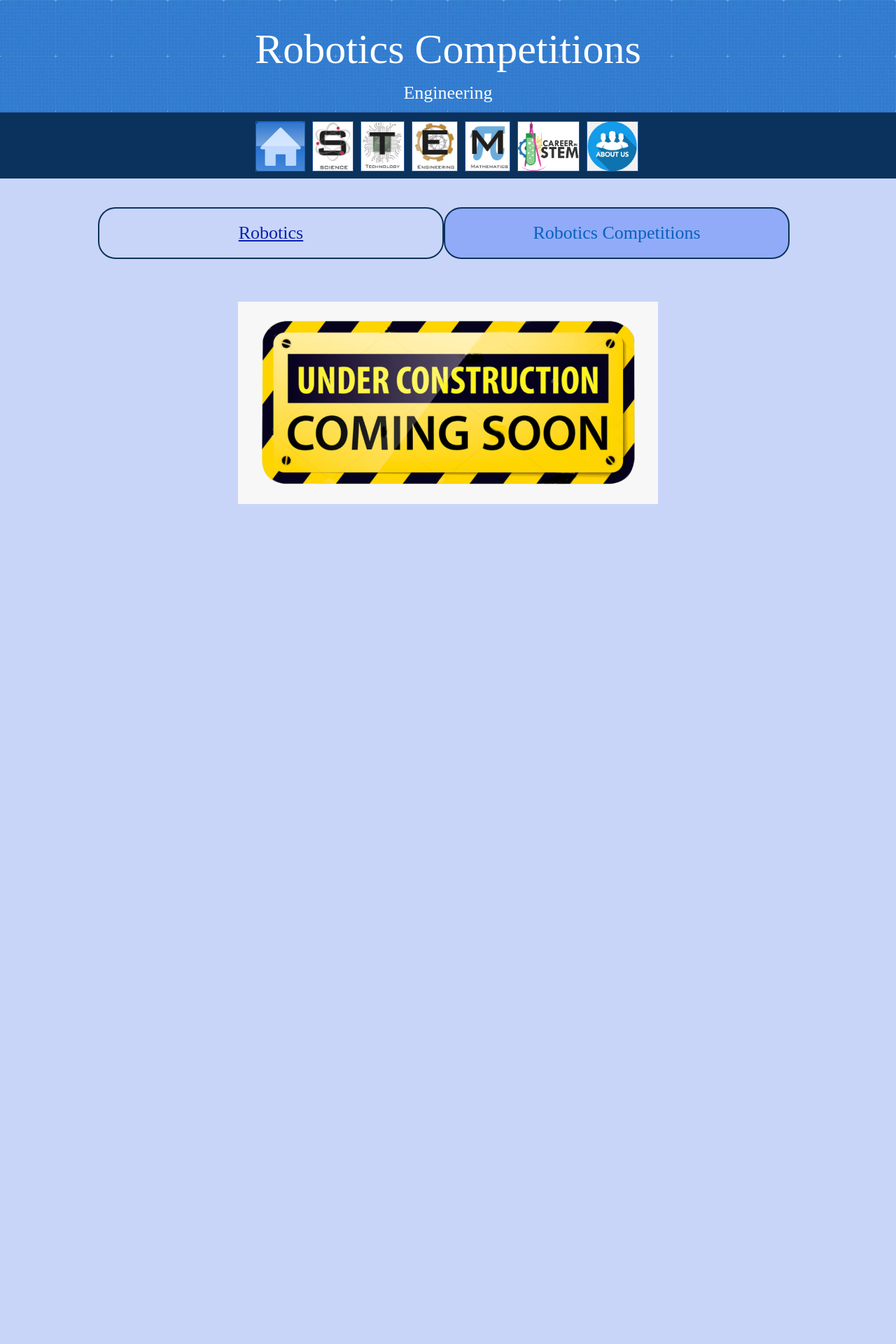
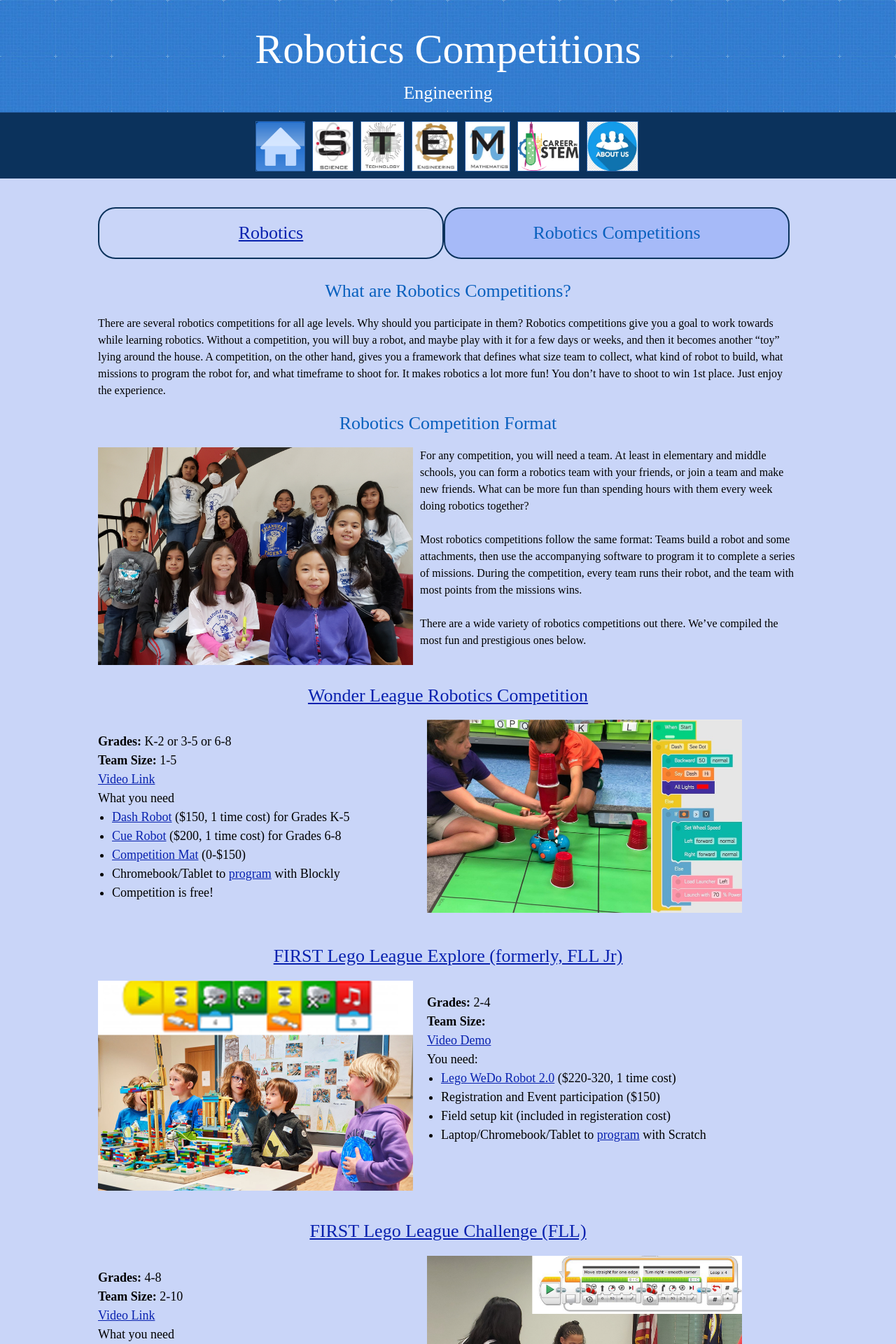
Before and after one commit to radicalcollegestrategies/stemscholars, a Jekyll site: the page built from engineering/robocompetitions.md, in a window 1280 px wide. Shown: the top 1920 px of the page at 70% size. Built offline with Jekyll 4.4.1, drawn with Linux system fonts in a browser that asks for light colours; some web fonts are replaced; before the commit the page ends 900 px from its top, so only the background shows below that; some of the changed text lies outside the part shown.

Commit message:
Robotics Competitions

```diff
--- a/_config.yml
+++ b/_config.yml
@@ -35,3 +35,6 @@
 #   - vendor/cache/
 #   - vendor/gems/
 #   - vendor/ruby/
+
+collections:
+  robocomp:
--- a/engineering/robocompetitions.md
+++ b/engineering/robocompetitions.md
@@ -14,4 +14,74 @@
   </div>
 </section50short>
 
-<img class="center" src="/images/ComingSoon.png" style="width:600px; padding-top:50px;">
+<section50short>
+<h2>What are Robotics Competitions?</h2>
+<div>There are several robotics competitions for all age levels. Why should you participate in them? Robotics competitions give you a goal to work towards while learning robotics. Without a competition, you will buy a robot, and maybe play with it for a few days or weeks, and then it becomes another “toy” lying around the house. A competition, on the other hand, gives you a framework that defines what size team to collect, what kind of robot to build, what missions to program the robot for, and what timeframe to shoot for. It makes robotics a lot more fun!
+You don’t have to shoot to win 1st place. Just enjoy the experience.
+ </div>
+
+<h2>Robotics Competition Format</h2>
+<section50>
+    <img class="section50left" src="/images/engg/Emanuele1.jpg">
+<div class="sectionpdright">
+For any competition, you will need a team. At least in elementary and middle schools,
+you can form a robotics team with your friends, or join a team and make new friends.
+What can be more fun than spending hours with them every week doing robotics together?
+
+<br> <br>
+
+Most robotics competitions follow the same format: Teams build a robot and some attachments, then use the accompanying software to program it to complete a series of missions. During the competition, every team runs their robot, and the team with most points from the missions wins.
+<br> <br>
+There are a wide variety of robotics competitions out there. We’ve compiled the most fun and prestigious ones below.
+ </div>
+</section50>
+
+{% for comp in site.robocomp %}
+<section50>
+  <h2> <a class="h2link" href=" {{ comp.toplink }} ">{{ comp.heading }} </a> </h2>
+
+  <!-- Use capture to prevent outputting i -->
+  {% capture _%}{% increment i %}{% endcapture %}
+  {% assign mod = i | modulo:2 %}
+
+  <!-- For even loop runs, put pic to left. Switch for odd -->
+  {% if mod == 0 %}
+
+    <img class="section50left" src="{{ comp.pic }}">
+    <div class="section50right">
+    <ul class="compl1">
+    <li><b>Grades:</b> {{ comp.grades }} </li>
+    <li><b>Team Size:</b> {{ comp.teamsize }} </li>
+    <li><a href=" {{ comp.video }} ">Video Demo</a> </li>
+    <li>You need:
+    <ul class="compl2">
+      {{ comp.content }}
+    </ul> </li> </ul>
+    </div>
+
+  {% else %}
+
+    <div class="section50left">
+    <ul class="compl1">
+    <li><b>Grades:</b> {{ comp.grades }} </li>
+    <li><b>Team Size:</b> {{ comp.teamsize }} </li>
+    <li><a href=" {{ comp.video }} ">Video Link</a> </li>
+    <li>What you need
+    <ul class="compl2">
+      {{ comp.content }}
+    </ul> </li> </ul>
+    </div>
+    <img class="section50right" src="{{ comp.pic }}">
+
+  {% endif %}
+
+</section50>
+<br>
+{% endfor %}
+
+<section50short>
+<h2>Our recommendations</h2>
+<img class="center" src="/images/ComingSoon.png" style="width:600px;">
+</section50short>
+
+<br>
--- a/engineering/robotics.md
+++ b/engineering/robotics.md
@@ -108,6 +108,7 @@
     <li><a href="https://smile.amazon.com/Wonder-Workshop-Dash-Activated-Programming/dp/B00SKURVKY">$150 for Dash</a>,
     <a href="https://smile.amazon.com/Wonder-Workshop-QU01-13-Cue-Robot/dp/B078XXPDVV/">$200 for Cue</a></li>
     <li>Can program it on Chromebook or iPad</li>
+    <li>Wonder League Robotics Competition is online and free!</li>
   </ul>
   </li>
   <li> Easy to understand: No expertise or coach required
--- a/stem/defaultstyle.css
+++ b/stem/defaultstyle.css
@@ -173,6 +173,22 @@
   padding-left:20px
 }
 
+ul.compl1 {
+  font-size: 18px;
+  line-height: 1.5;
+  list-style-type: none;
+  text-align:left;
+  padding-left:0px
+}
+
+ul.compl2 {
+  font-size: 18px;
+  line-height: 1.5;
+  list-style-type: disc;
+  text-align:left;
+  padding-left:20px
+}
+
 /************************* Links *******************/
 /* unvisited link */
 a.h2link{
@@ -180,15 +196,8 @@
   letter-spacing: 0;
   font-family: 'Marko One';
   font-weight: normal;
-  color: #0821af;
   font-size:26px;
   text-align: center;
-}
-
-/* mouse over link */
-a.h2link:hover {
-  background-color: #a6bbfa;
-  color: rgb(65, 4, 7);
 }
 
 /* unvisited link */
@@ -197,27 +206,22 @@
   letter-spacing: 0;
   font-family: 'Marko One';
   font-weight: normal;
-  color: #0821af;
   font-size:18px;
   text-align: center;
 }
 
-/* mouse over link */
-a.h3link:hover {
+a {
+  color: #0821af;
+}
+a:hover {
   background-color: #a6bbfa;
   color: rgb(65, 4, 7);
 }
 
-/* visited link
-a.h2link:visited {
-  color: green;
+a:visited {
+  color: #0821af;
+  /* color: rgb(65, 4, 7); */
 }
-
-/* selected link
-a.h2link:active {
-  color: yellow;
-}
-
 /************************* Sections *******************/
 /********** Section for picture & description *********/
 sectionpd {
@@ -293,16 +297,11 @@
   width: 490px;
   height: 50px;
   border: 2px solid #0b325c;
-  border-radius: 25px;
+  border-radius: 25px; /* top left, top right, bottom right, bottom left */
   padding: 0 0 20px 0; /* top, right, bottom, left */
   margin: 0px;
 }
 
 .tabactive{
-  background-color: #91abf8;
-  /* border-bottom: none; */
+  background-color: #a6baf8;
 }
-
-.tabinactive {
-  /* border-top: none; */
-}
```
Also changed, not shown: other parts of engineering/robotics.md (+0 -1 lines), _robocomp/05_Wonder.md (added, +18 -0 lines), _robocomp/10_FLLJr.md (added, +16 -0 lines), _robocomp/15_FLL.md (added, +18 -0 lines), _robocomp/20_Robofest.md (added, +15 -0 lines), _robocomp/25_FTC.md (added, +13 -0 lines), _robocomp/30_FRC.md (added, +15 -0 lines), images/engg/Emanuele1.jpg (added), images/engg/FLL.jpg (added), images/engg/FLLJr.jpg (added), images/engg/FRC.jpg (added), images/engg/FTC.jpg (added), images/engg/Robofest.jpg (added), images/engg/Wonder.jpg (added).
